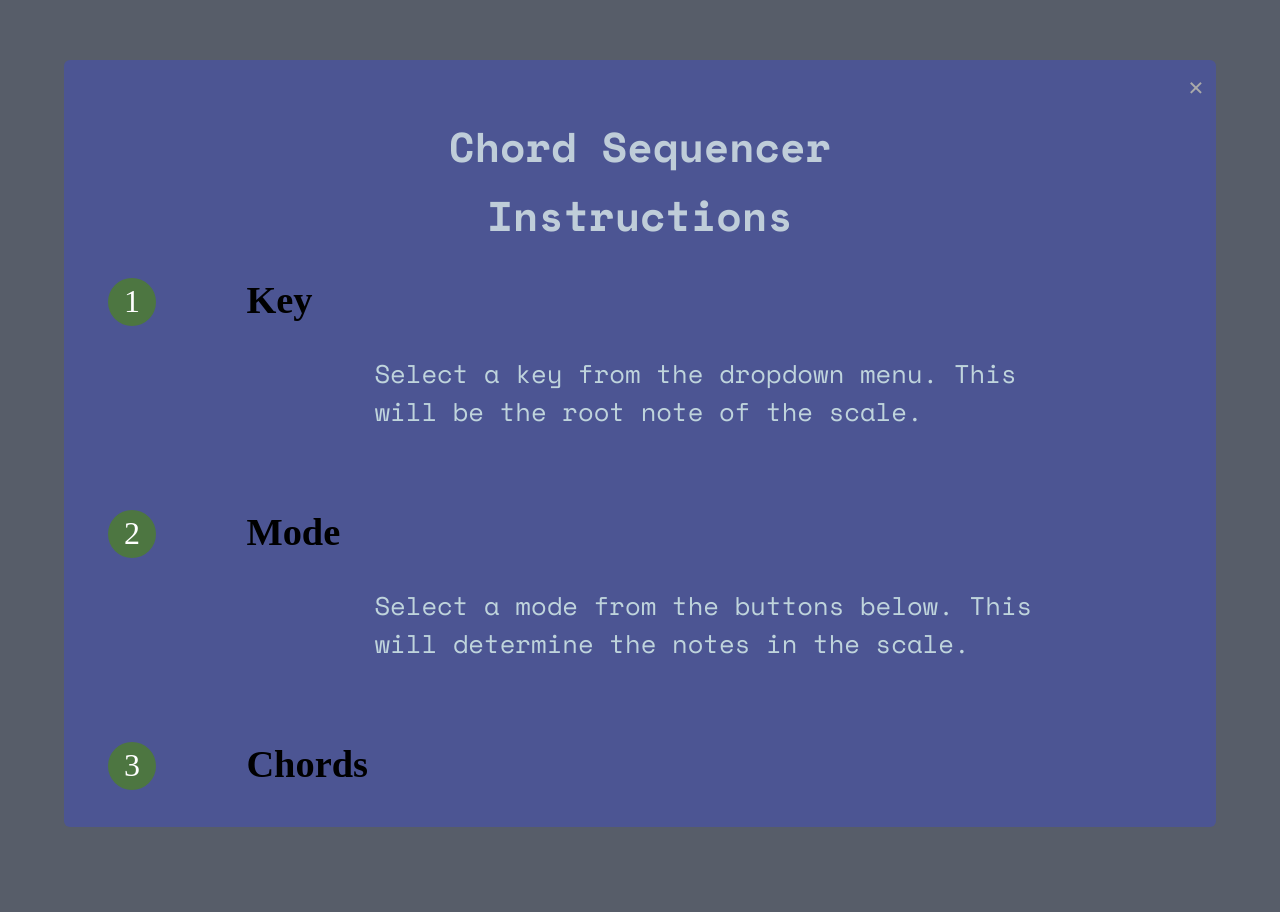
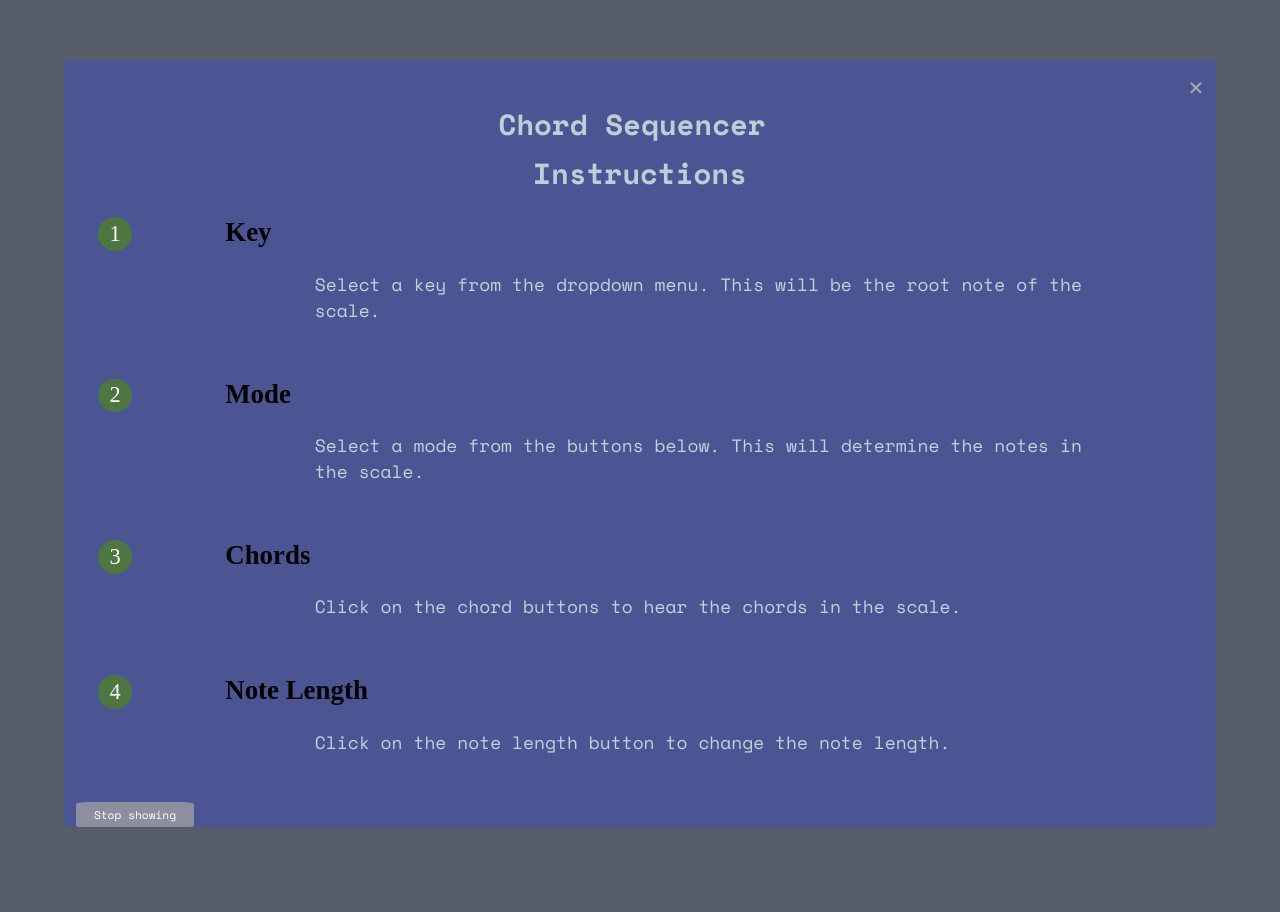
Before and after one commit to Drekkg/chord_sequencer, a PHP site: page / in a window 1280 px wide. Run offline with PHP 8.4, Linux system fonts and the light colour scheme; some libraries are stand-ins or nearby versions.

Commit message:
MAINT adds media queries for desktop and tablet

```diff
--- a/assets/css/styles.css
+++ b/assets/css/styles.css
@@ -249,9 +249,9 @@ button {
     align-items: center;
 }
 .chord-boxes > button {
-
-    Margin: 0.5rem 0.5rem;
-    font-size: 1.7rem;
+    width: 7.5rem;
+    Margin: 0.7rem 0.6rem;
+    font-size: 1.8rem;
     background-color: rgb(87, 147, 76);
     padding: 0.3rem;
     border-radius: 10%;
@@ -283,6 +283,11 @@ button.dom{
     background-color: rgb(12, 207, 214);
 }
 
+
+
+/* media queries */
+
+
 @media screen and (min-width: 600px) {
 
     body {
@@ -292,12 +297,74 @@ button.dom{
     }
 
    html {
-     font-size: 2rem;
+     font-size: 1.3rem;
 }
   .note-length {
-      margin: 2.3rem 0 0rem 30%;
+      margin: 2.1rem 0 0rem 30%;
 }
 .rules-item{
     grid-template-columns: 100px calc(100% - 100px);
 }
 }
+
+
+
+
+
+@media screen and (min-width: 318px) {
+    .chord-boxes > button {
+        width: 8rem;
+       margin: 1rem 0.7rem;
+    }
+}
+
+@media screen and (min-width: 375px) {
+    html {
+        font-size: 1.1rem;
+    }
+}
+    @media screen and (min-width: 424px) {
+        html {
+            font-size: 1.2rem;
+        }
+            .note-length {
+                margin: 2.3rem 0 0rem 30%;
+          }
+
+        }
+
+@media screen and (min-width: 600px) {
+
+    body {
+        max-width: 35rem;
+        margin: 0 auto;
+        border-radius: 2%;
+    }
+
+   html {
+     font-size: 1.2rem;
+}
+  /* .note-length {
+      margin: 2.1rem 0 0rem 30%; */
+}
+#mode-boxes {
+    margin: 1.5rem 0;
+  }
+  #chord-boxes {
+    margin-top: 2rem;
+  }
+
+
+@media screen and (min-width: 1024px) {
+
+    body {
+        max-width: 35rem;
+        margin: 0 auto;
+        border-radius: 2%;
+    }
+
+   html {
+     font-size: 1.4rem;
+
+}
+}
--- a/assets/javascript/scripts.js
+++ b/assets/javascript/scripts.js
@@ -161,13 +161,13 @@ function filterScale(scale, mode, modeName) {
   let modeChords = mode.map((index) => scale[index]);
 
   let modeNameObj = {
-    ionian: ["maj", "min", "min", "maj", "dom", "min", "dim"],
+    ionian: ["maj", "min", "min", "maj", "maj", "min", "dim"],
     dorian: ["min", "min", "maj", "maj", "min", "dim", "maj"],
-    phrygian: ["min", "maj", "dom", "min", "dim", "maj", "min"],
-    lydian: ["maj", "dom", "min", "dim", "maj", "min", "min"],
-    mixolydian: ["dom", "min", "dim", "maj", "min", "min", "maj"],
-    aeolian: ["min", "dim", "maj", "min", "min", "maj", "dom"],
-    locrian: ["dim", "maj", "min", "min", "maj", "dom", "min"]
+    phrygian: ["min", "maj", "maj", "min", "dim", "maj", "min"],
+    lydian: ["maj", "maj", "min", "dim", "maj", "min", "min"],
+    mixolydian: ["maj", "min", "dim", "maj", "min", "min", "maj"],
+    aeolian: ["min", "dim", "maj", "min", "min", "maj", "maj"],
+    locrian: ["dim", "maj", "min", "min", "maj", "maj", "min"]
   };
   let modeNameToFilter = modeNameObj[modeName];
 
@@ -254,7 +254,7 @@ const notes = {
 const shapes = {
   maj: [0, 4, 7],
   min: [0, 3, 7],
-  dom: [0, 4, 7, 10],
+  dom: [0, 4, 7],
   dim: [0, 3, 6]
 };
 
```
Also changed, not shown: index.html (+15 -17 lines).
